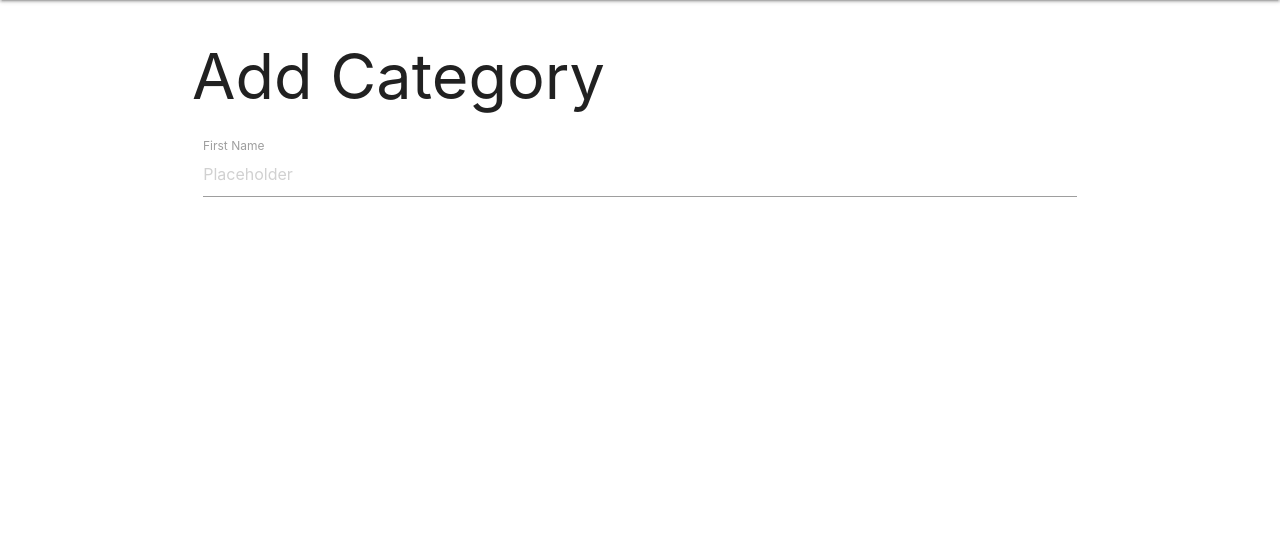
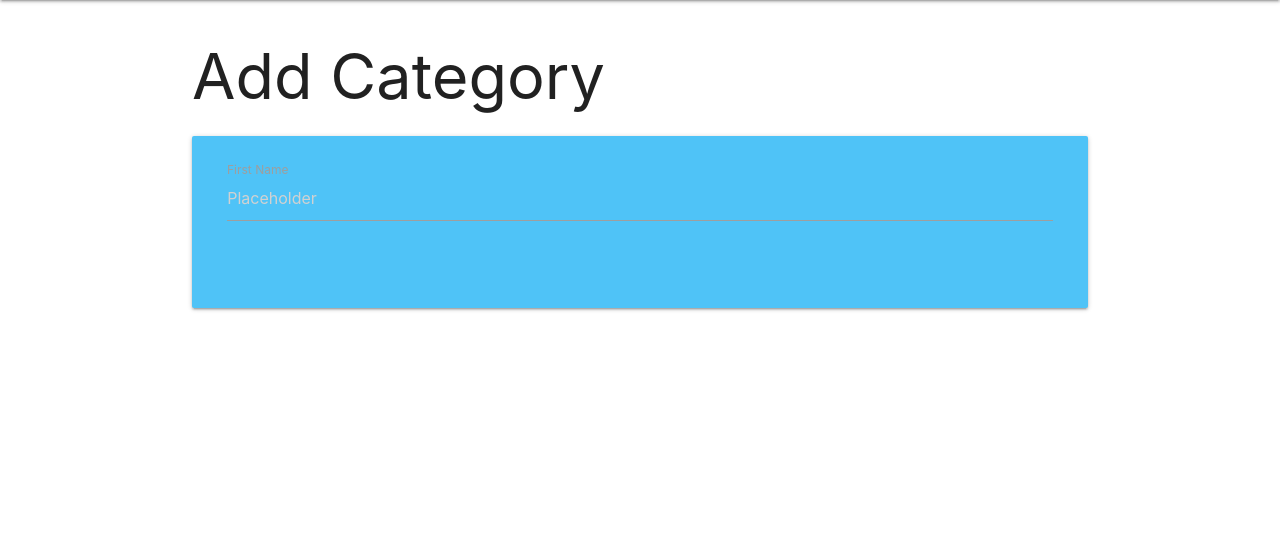
Before and after one commit to ccp84/taskmanager, a Flask app: page /add_category in a window 1280 px wide. Shown: the part 64-612 px from the top of the page. Run offline with Flask 2, Linux system fonts and the light colour scheme.

Commit message:
html>add card and styling

```diff
--- a/taskmanager/templates/add_category.html
+++ b/taskmanager/templates/add_category.html
@@ -3,6 +3,7 @@
 
 <h1>Add Category</h1>
 
+<div class="card-panel light-blue lighten-2">
   <div class="row">
     <form class="col s12">
       <div class="row">
@@ -13,5 +14,6 @@
       </div>
     </form>
   </div>
+</div>
 
 {% endblock %}
```
Lines whose indentation alone changed are shown as unchanged.
